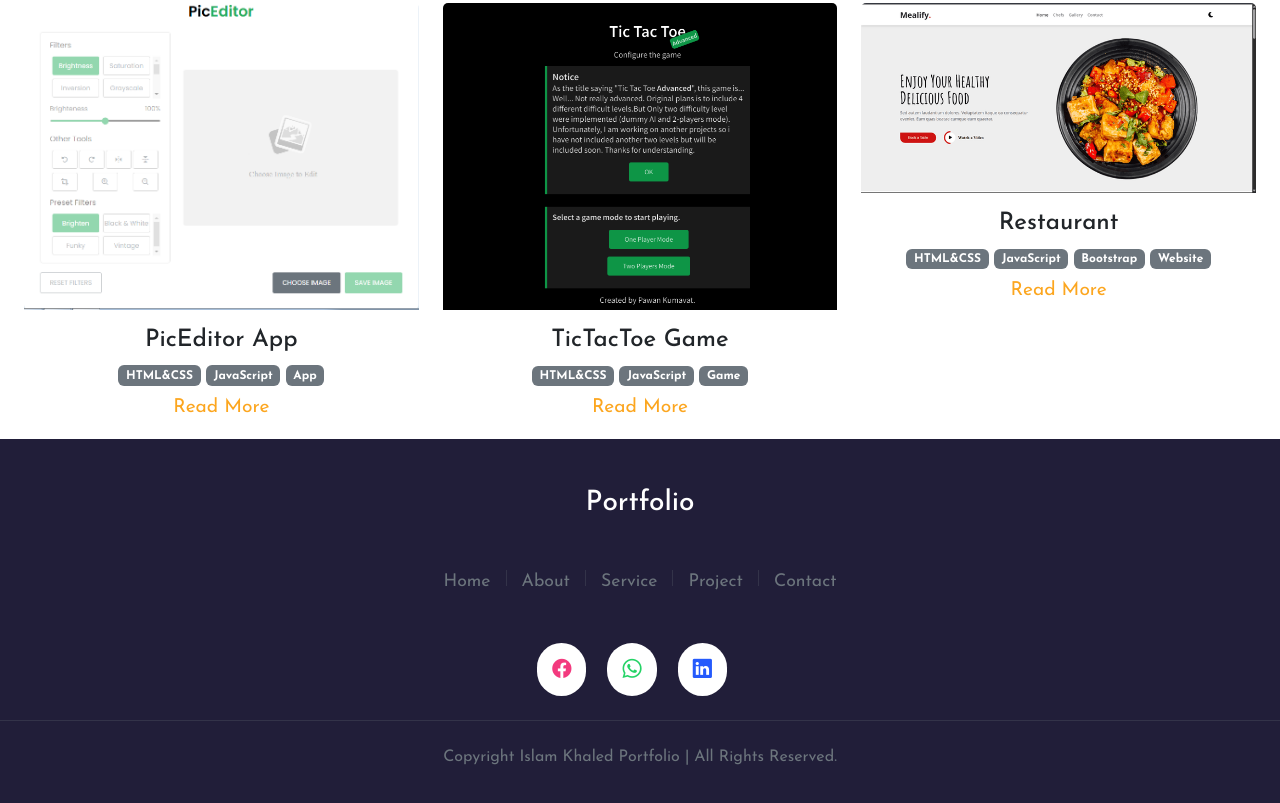
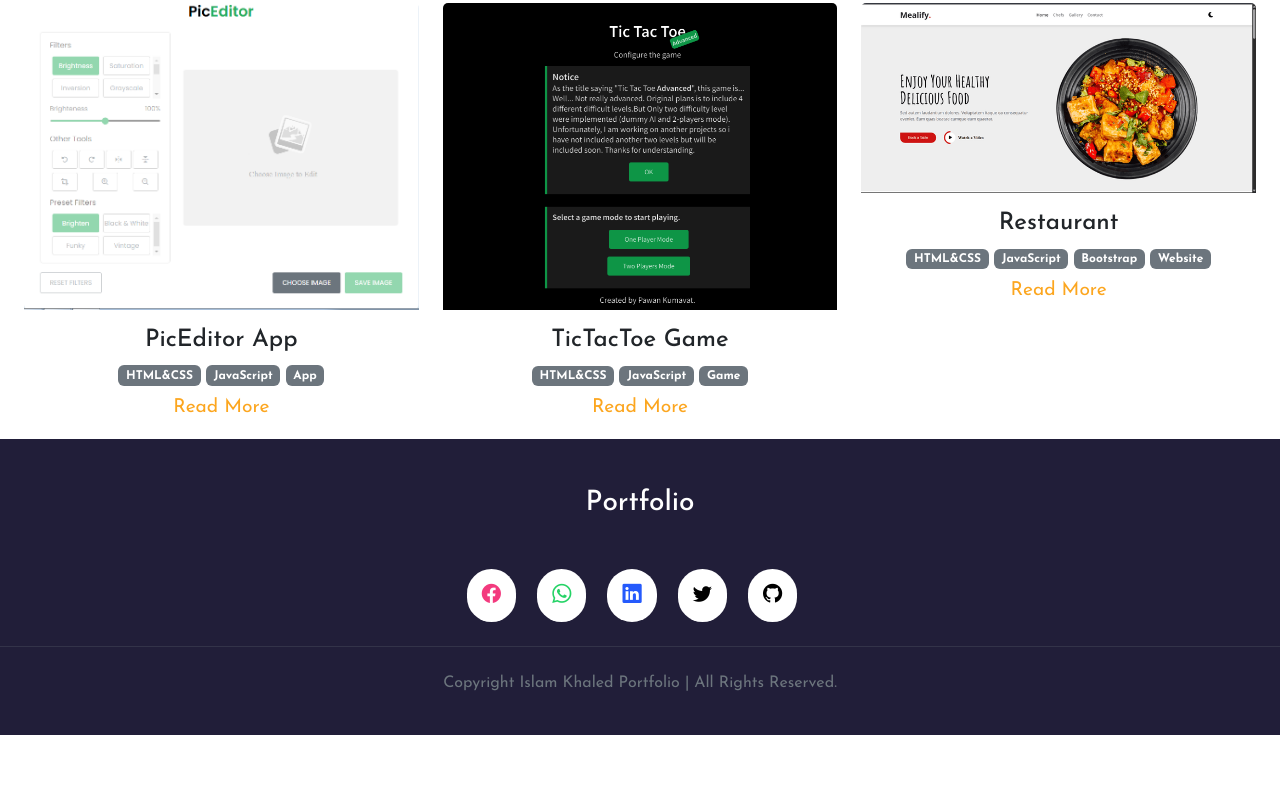
Before and after one commit to Beshoy-05/Islam_Portfolio, a plain HTML site: page index.html in a window 1280 px wide. Shown: the part 2430-3233 px from the top of the page. After the commit the page ends 3165 px from the top, so only its background shows below. Drawn offline with nearby package versions, Linux system fonts and the light colour scheme.

Commit message:
Update index.html

```diff
--- a/index.html
+++ b/index.html
@@ -354,22 +354,10 @@
     <!-- portfolio section ends here -->
 
 
-
-    <!-- footer section starts  -->
+<!-- footer section starts  -->
     <footer class="text-center text-muted py-4">
       <h3 class="text-white pt-4" data-aos="fade-up">Portfolio</h3>
-      <div class="link-group mt-5" data-aos="fade-up">
-        <a href="#home">Home</a>
-        <div class="vr"></div>
-        <a href="#about">About</a>
-        <div class="vr"></div>
-        <a href="#service">Service</a>
-        <div class="vr"></div>
-        <a href="#portfolio">Project</a>
 
-        <div class="vr"></div>
-        <a href="#contact">Contact</a>
-      </div>
       <div class="social-links mt-5" data-aos="fade-up">
         <button href="" class="rounded-pill dribble">
           <i class="bi bi-facebook"></i>
@@ -380,6 +368,13 @@
         <button href="" class="rounded-pill behance">
           <i class="bi bi-linkedin"></i>
         </button>
+        <button href="" class="rounded-pill twitter">
+          <i class="bi bi-twitter"></i>
+        </button>
+        <button href="" class="rounded-pill github">
+          <i class="bi bi-github"></i>
+        </button>
+
       </div>
       <hr class="text-muted my-4" />
 
```
